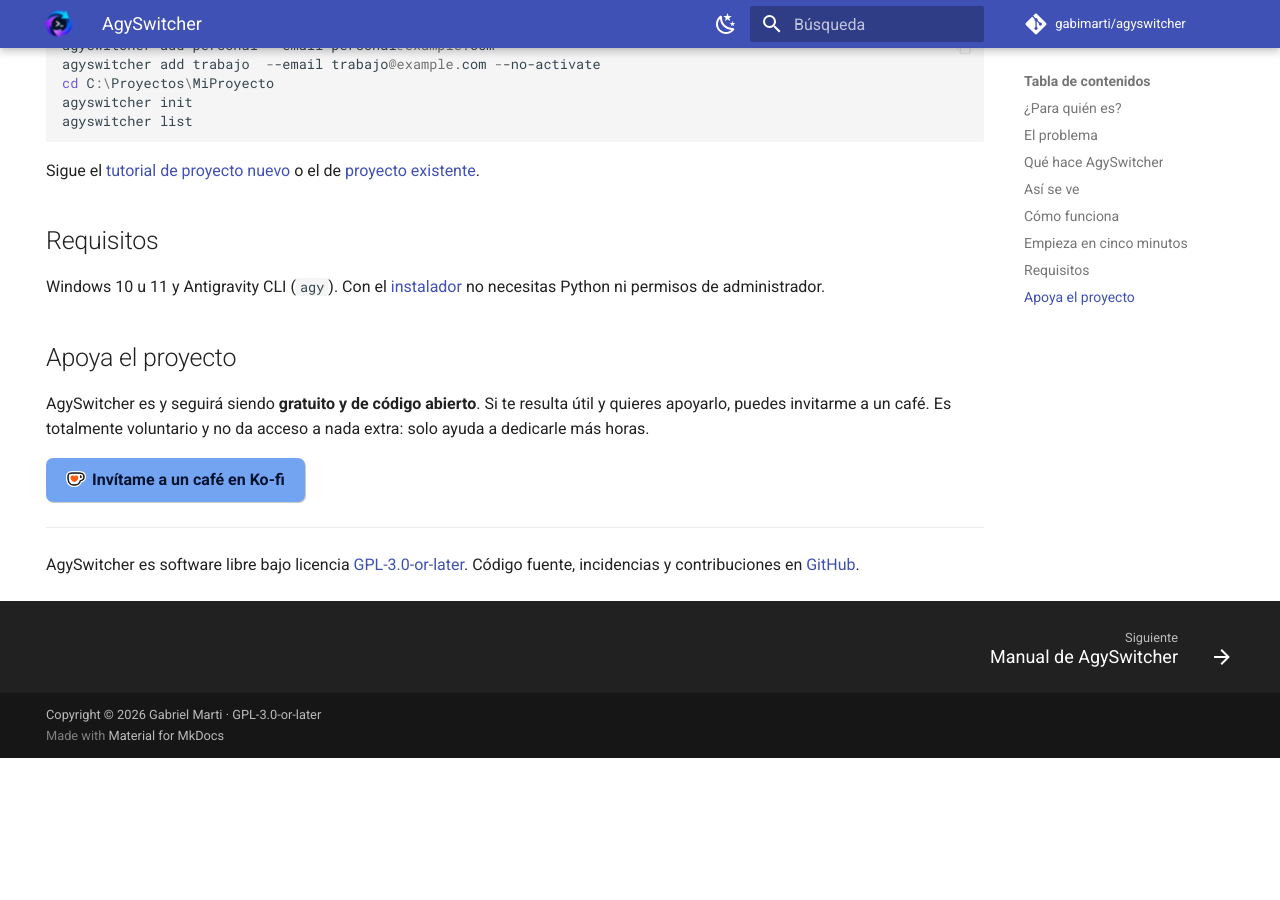
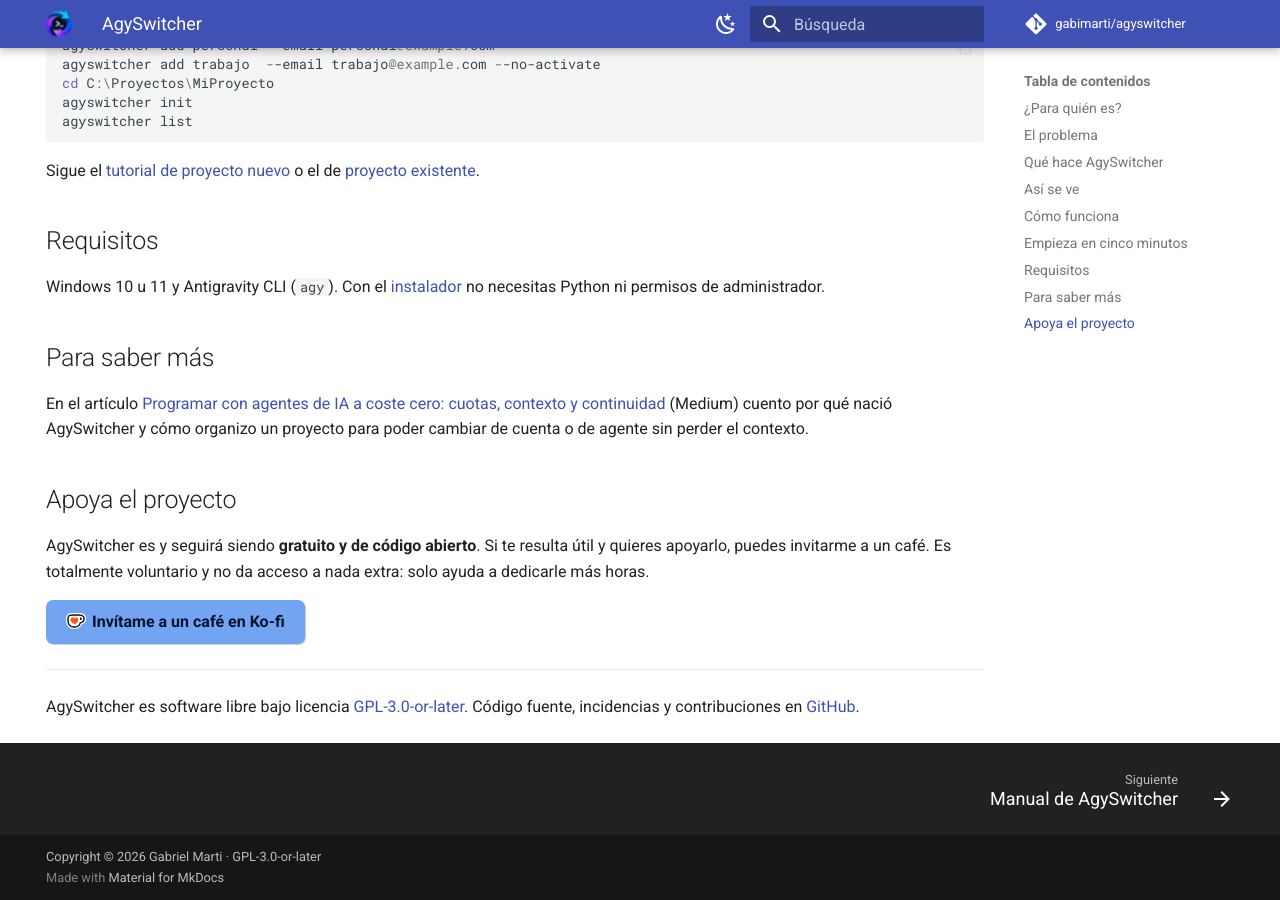
Before and after one commit to gabimarti/agyswitcher, an MkDocs documentation site: the page built from docs/index.md, in a window 1280 px wide and 900 px high, scrolled down 2512 px. Built offline with MkDocs 1.6.1 and Material for MkDocs 9.7.7, drawn with Linux system fonts in a browser that asks for light colours; comment, search, counter and statistics services are not loaded; before the commit the page ends 3270 px from its top, so only the background shows below that.

Commit message:
docs: enlace al artículo de Medium en el README y la portada

```diff
--- a/docs/index.md
+++ b/docs/index.md
@@ -125,6 +125,12 @@ Sigue el [tutorial de proyecto nuevo](tutoriales/proyecto-nuevo.md) o el de
 Windows 10 u 11 y Antigravity CLI (`agy`). Con el [instalador](manual/instalacion.md) no
 necesitas Python ni permisos de administrador.
 
+## Para saber más
+
+En el artículo [Programar con agentes de IA a coste cero: cuotas, contexto y continuidad](https://gabimarti.medium.com/programar-con-agentes-de-ia-a-coste-cero-cuotas-contexto-y-continuidad-624b245177de)
+(Medium) cuento por qué nació AgySwitcher y cómo organizo un proyecto para poder cambiar de
+cuenta o de agente sin perder el contexto.
+
 ## Apoya el proyecto
 
 AgySwitcher es y seguirá siendo **gratuito y de código abierto**. Si te resulta útil y quieres
```
Also changed, not shown: CHANGELOG.md (+5 -0 lines), README.md (+3 -0 lines).
